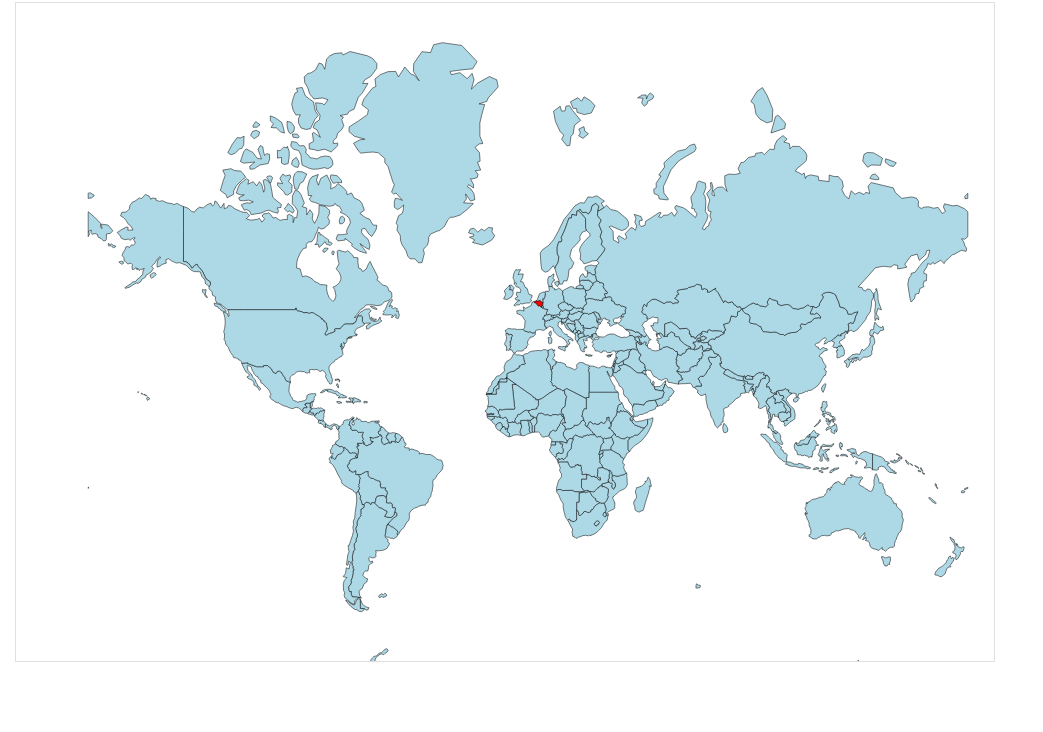
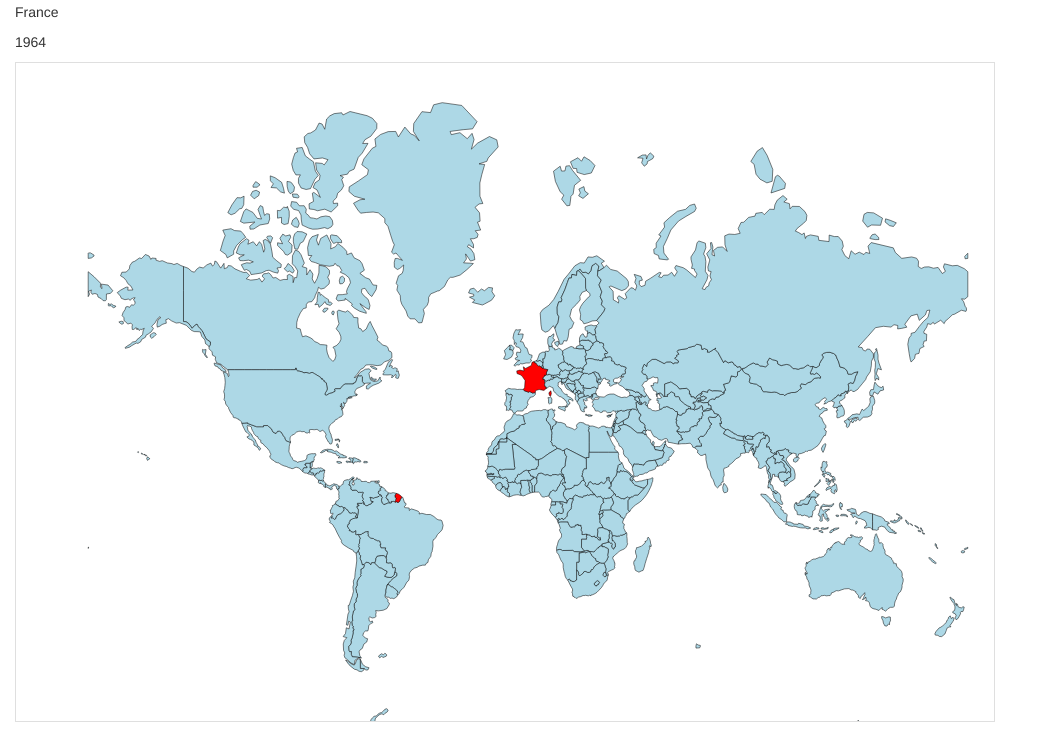
Before and after one commit to suen/GDP_Evolution, a plain HTML site: page index.html in a window 1280 px wide. Shown: the part 68-800 px from the top of the page, without its empty margins (0-1043 px from the left). Drawn offline with Linux system fonts and the light colour scheme.

Commit message:
Basic Animation for highest GDP

```diff
--- a/index.html
+++ b/index.html
@@ -31,6 +31,8 @@
 		<div class="container-fluid" ng-app="gdpvisualisation" ng-controller="mainCtrl">
 			<h1>GDP Evolution</h1>
 
+			<p id="country">Country</p>
+			<p id="year">Year</p>
 			<div id="svg-container">
 
 			</div>
--- a/js/gdp-app.js
+++ b/js/gdp-app.js
@@ -48,6 +48,7 @@ function svg_init(){
 		.call(zoom);
 
 	function markCountry(d) {
+		countries.push(d.properties.name);
 		if(d.properties.name=="Belgium")
 			return "red";
 
@@ -64,33 +65,71 @@ function svg_init(){
 			 .style('fill', markCountry)
 			 .style('stroke', 'black')
 			 .style('stroke-width', 0.5);
-
 	});
 };
+var countries = [];
 
 var data;
 function data_init(){
 
 	var dsv = d3.dsv(";", "text/plain");
 
-	dsv("data/normalized_with_regions_gdp.csv", function(csv){
+	dsv("data/gdp_countries_filtered.csv", function(csv){
 		data = d3.nest()
 				.key(function(d) { return d.Year; })
 				.rollup(function(d) {
 
 					var max = 0, country;
 					d.forEach(function(d){
-						 if ( d['GDP'] > max){
-							max = d['GDP'];
+						 if ( Number.parseFloat(d['GDP']) > max){
+							max = Number.parseFloat(d['GDP']);
 							country = d['Country'];
 						 };
 					});
 					return {"country": country, "GDP": max};
 				})
 				.entries(csv);
+		animation();
 	});
 
 };
+
+function animation(){
+
+	year = 1960;
+	var interval = setInterval(function() {
+		if (year > 2013)
+		return;
+		country_highest_gdp(year++);
+
+	}, 1000);
+
+};
+
+function country_highest_gdp(year){
+
+		var country, gdp;
+
+		for (i in data){
+			if (data[i]['key'] == year.toString()) {
+				country = data[i]['values']['country'];
+				gdp = data[i]['values']['GDP'];
+			}
+		}
+
+		console.log("Country : " + country)
+		console.log("GDP : " + gdp)
+
+		features.selectAll('path').style("fill", function(d) {
+			if(d.properties.name==country)
+				return "red";
+
+			return "lightBlue";
+			});
+		d3.select("#country").text(country);
+		d3.select("#year").text(year);
+
+}
 
 function zoomed(){
 	features.attr("transform", "translate(" + d3.event.translate + ")scale(" + d3.event.scale + ")");
```
